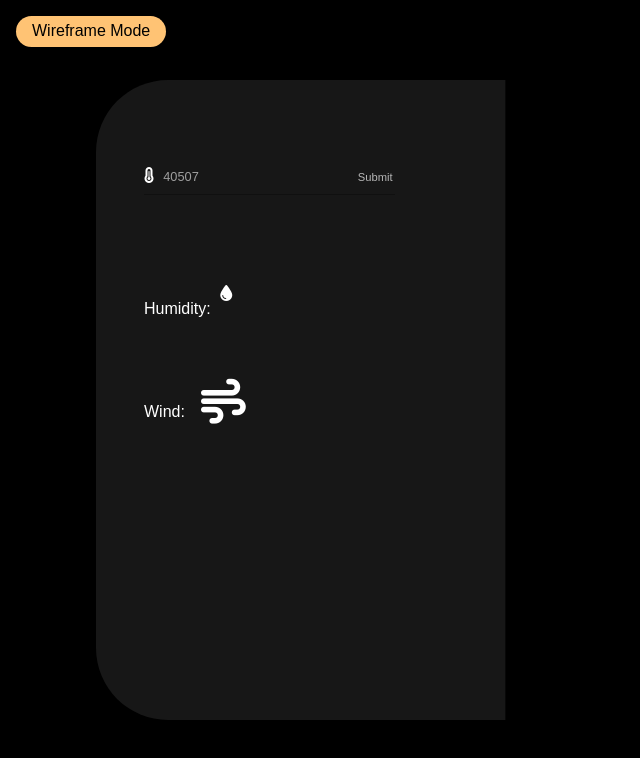
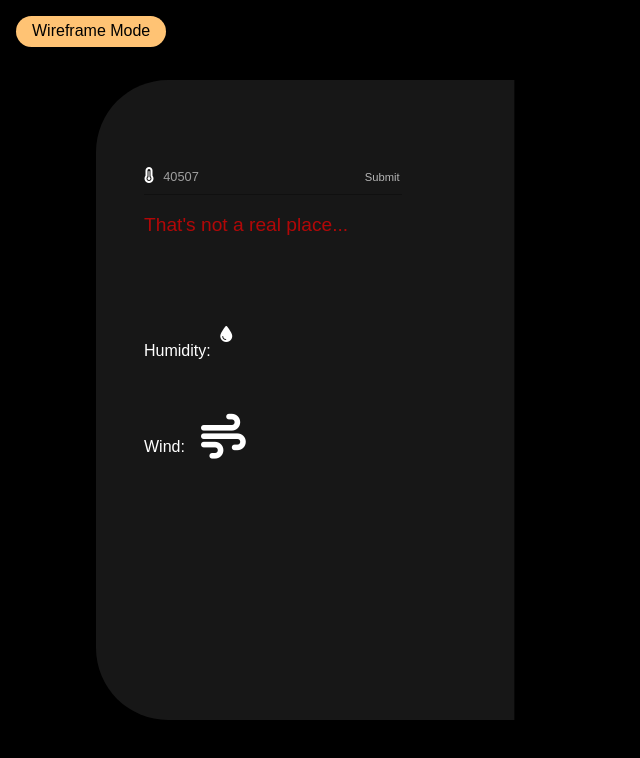
Before and after one commit to nwils000/weather-dashboard, a website built with Vite: page index.html in a window 1280 px wide. Both pictures are taken after a click on the button "Custom mode". Shown: the whole page, without its empty margins (0-640 px from the left). Built offline with nearby package versions, Linux system fonts and the light colour scheme; no server answers.

Commit message:
added error handling

```diff
--- a/index.html
+++ b/index.html
@@ -12,6 +12,7 @@
     <button class="custom-mode-button">Custom mode</button>
     <div class="content-wrapper">
       <h1>Weather App</h1>
+      <p class="error-message1"></p>
       <div class="info-wrapper">
         <div class="city-wrapper">
           <div class="city-heading">City</div>
@@ -48,6 +49,7 @@
               <input class="info-1" type="text" placeholder="40507" />
               <button class="info-1-submit">Submit</button>
             </div>
+            <p class="error-message2"></p>
             <div class="info-2-wrapper">
               <p>Humidity:</p>
               <div class="info-2"></div>
--- a/main.js
+++ b/main.js
@@ -22,6 +22,9 @@ async function getCityLatAndLong(zipCode) {
     getLocationData();
   } catch (err) {
     console.log(err);
+    document.querySelector('.error-message2').style.display = 'block';
+    document.querySelector('.error-message2').textContent =
+      "That's not a real place...";
     throw err;
   }
 }
@@ -44,7 +47,10 @@ async function getLocationData() {
     displayInformation();
     displayCustomInformation();
   } catch (err) {
-    console.log(err);
+    console.log(`error ${err}`);
+    document.querySelector('.error-message2').style.display = 'block';
+    document.querySelector('.error-message2').textContent =
+      "That's not a real place...";
     throw err;
   }
 }
--- a/styles/style.css
+++ b/styles/style.css
@@ -212,6 +212,14 @@ h1 {
   padding: 0.6rem 0.6rem 0.6rem 0.3rem;
 }
 
+.error-message1,
+.error-message2 {
+  font-size: 1.2rem;
+  color: rgba(255, 0, 0, 0.667);
+  display: none;
+  margin-bottom: 0;
+}
+
 .info-1:focus {
   outline: none;
 }
```
